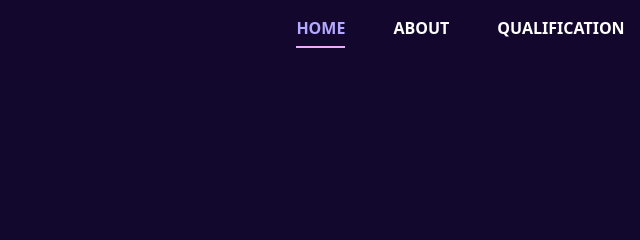
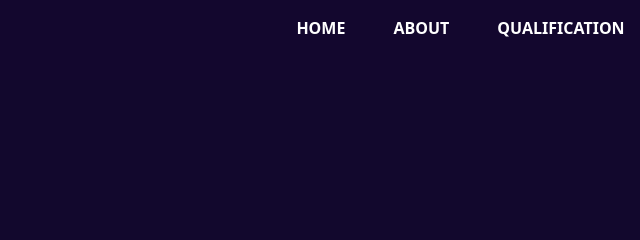
Before and after one commit to ashwinclarence/ASHWIN_CLARENCE_portfolio, a plain HTML site: page index.html in a window 1280 px wide. Shown: the top 240 px of the page, 233-873 px from the left. Drawn offline with nearby package versions, Linux system fonts and the light colour scheme.

```diff
--- a/index.html
+++ b/index.html
@@ -65,7 +65,8 @@
         <div class="nav-conatiner">
             <nav class="nav-box d-flex justify-content-end align-items-center gap-5">
                 <div class="navlinks d-flex gap-2 align-items-center justify-content-center">
-                    <a href="#home" class="active-navlinks">Home</a>
+                    <!-- <a href="#home" class="active-navlinks">Home</a> -->
+                    <a href="#home" >Home</a>
                 </div>
                 <div class="navlinks d-flex gap-2">
                     <a href="#about">About</a>
```
